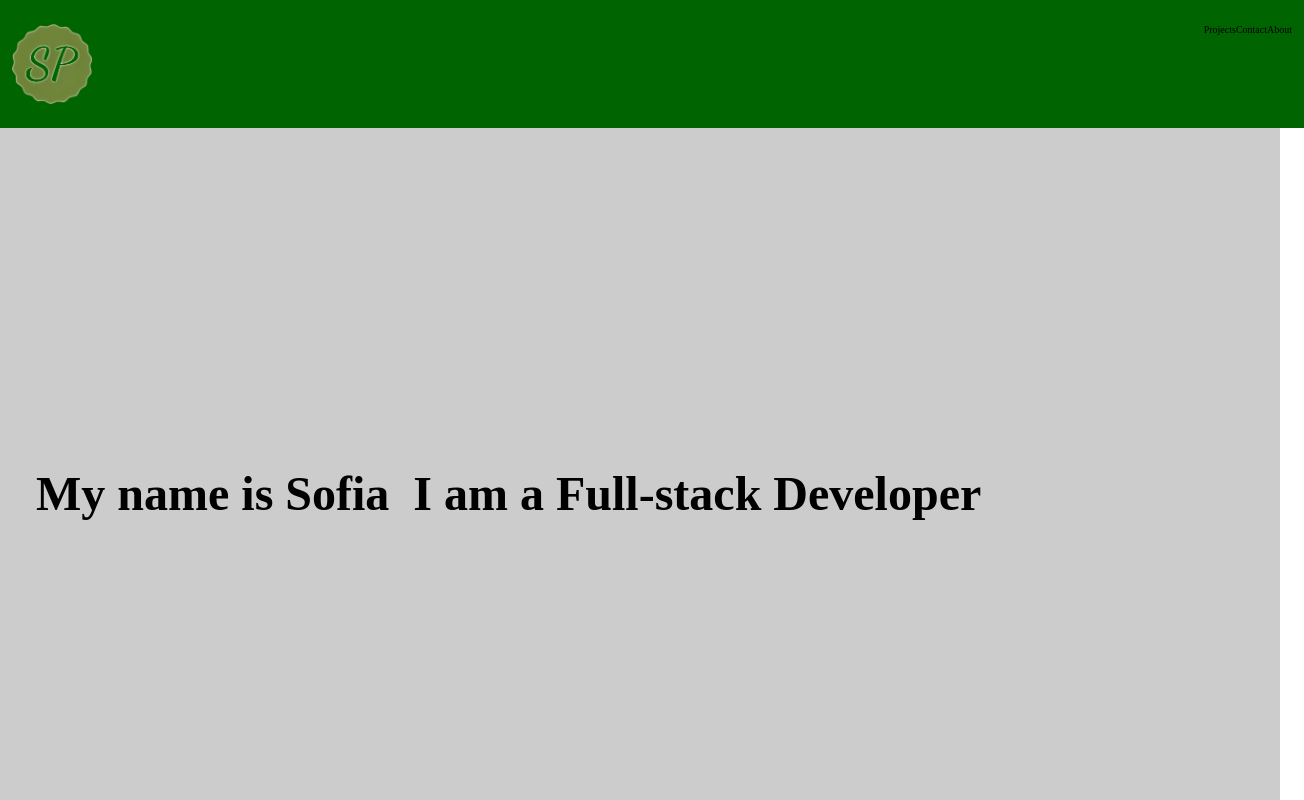
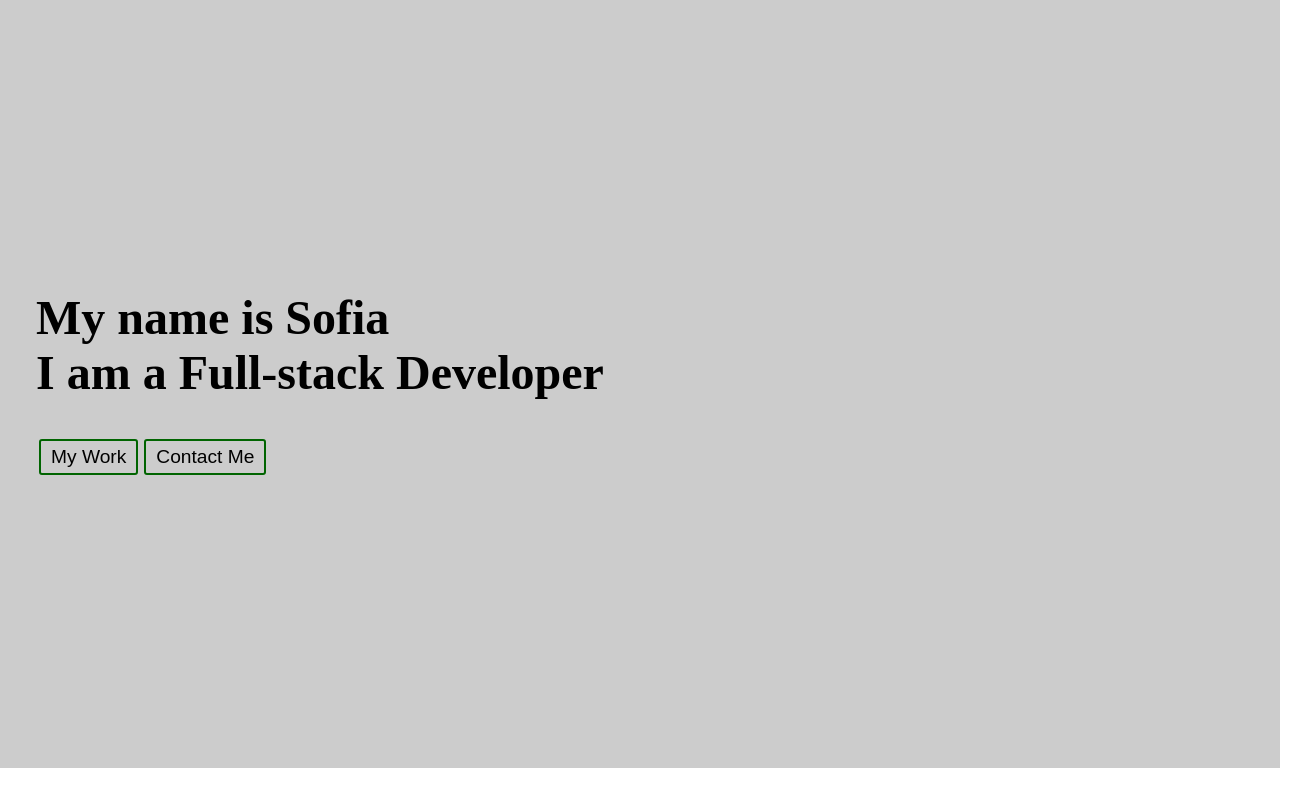
Before and after one commit to SofPan/portfolio, a React (Create React App) app: page / in a window 1280 px wide. Shown: the top 800 px of the page, 1304 px wide, since content can reach past the window. Built offline with nearby package versions, Linux system fonts and the light colour scheme.

Commit message:
style edits to header component

```diff
--- a/src/components/Header/Header.jsx
+++ b/src/components/Header/Header.jsx
@@ -5,7 +5,7 @@ import Hero from "./Hero";
 const Header = () => {
   return(
     <header>
-      <Nav />
+      {/* <Nav /> */}
       <Hero />
     </header>
   );
--- a/src/components/Header/Hero.jsx
+++ b/src/components/Header/Hero.jsx
@@ -4,9 +4,13 @@ const Hero = () => {
   return(
     <div className="hero">
       <h1>
-        My name is <span className="color-alt">Sofia</span>&nbsp;
+        My name is <span className="color-alt">Sofia</span><br />
         I am a <span className="color-alt">Full-stack Developer</span>
       </h1>
+      <div>
+        <button>My Work</button>
+        <button>Contact Me</button>
+      </div>
     </div>
   );
 }
```
